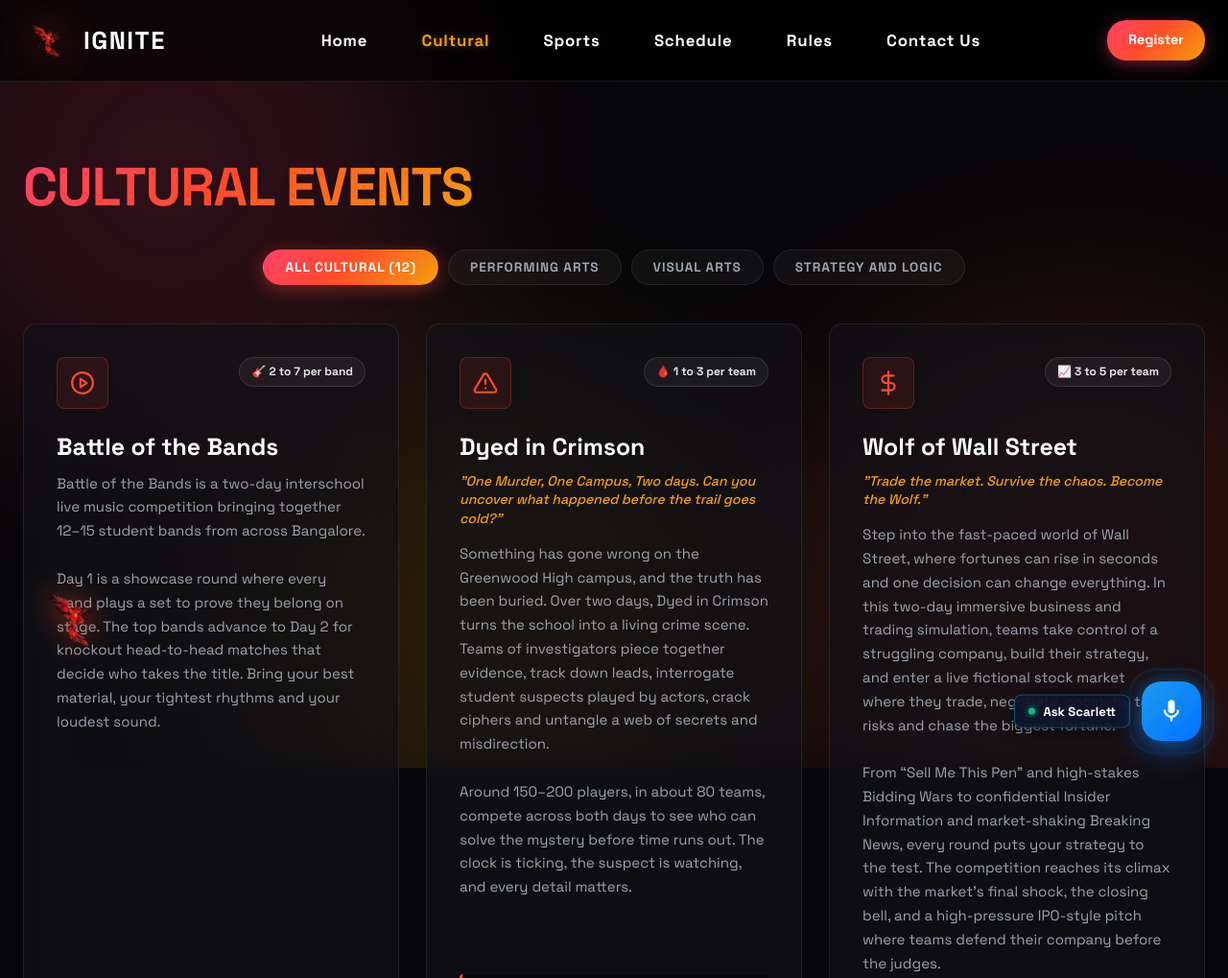
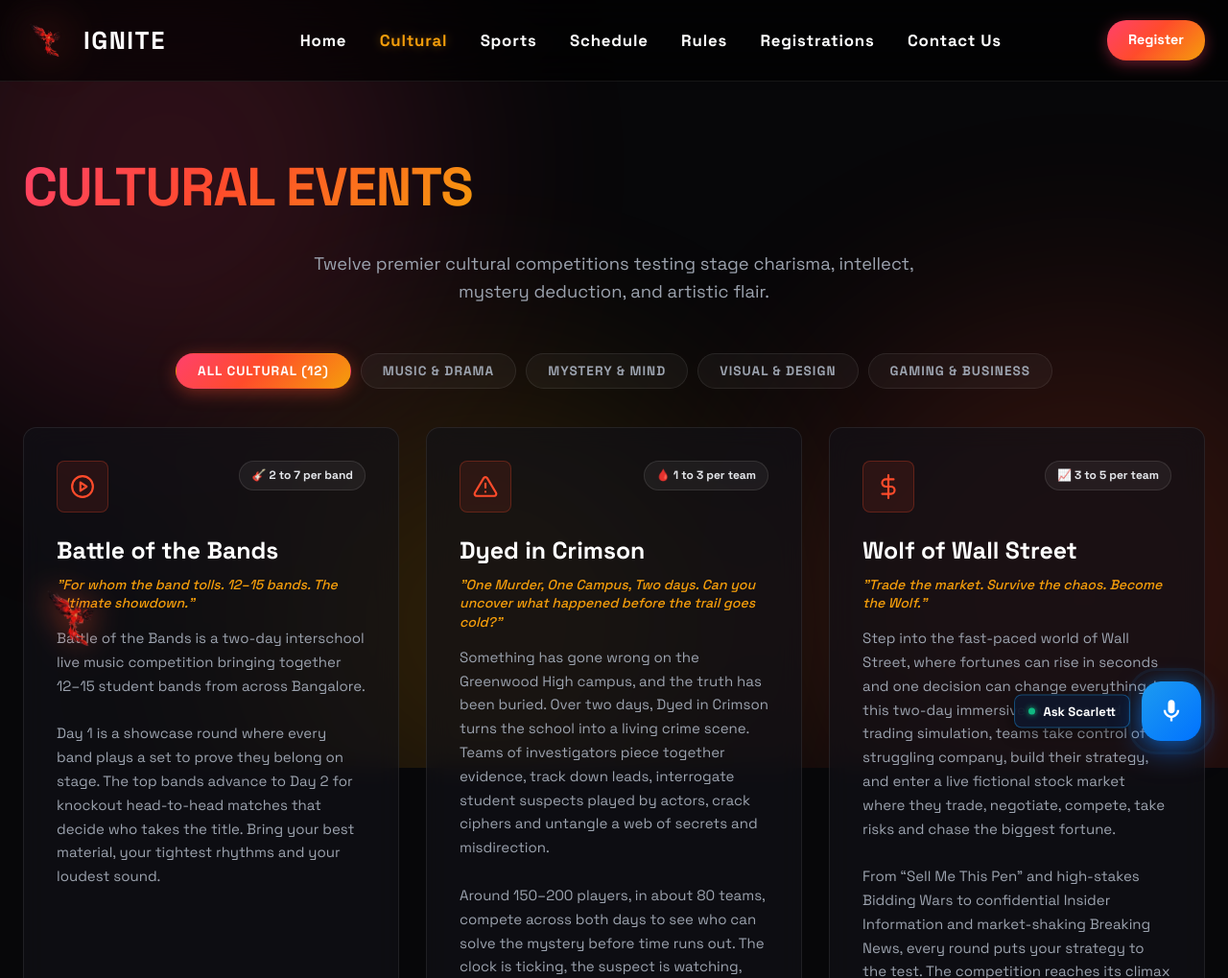
Before and after one commit to arjunvoruganti/Gwh_Ignite, a plain HTML site: page cultural.html in a window 1280 px wide. Shown: the top 1019 px of the page at 96% size. Drawn offline with Linux system fonts and the light colour scheme; a web font is replaced by a local one.

Commit message:
Update cultural.html

```diff
--- a/cultural.html
+++ b/cultural.html
@@ -34,11 +34,12 @@
                 <a href="sports.html">Sports</a>
                 <a href="schedule.html">Schedule</a>
                 <a href="rules.html">Rules</a>
+                <a href="registrations.html">Registrations</a>
                 <a href="contact.html">Contact Us</a>
             </div>
 
             <div class="nav-cta-group">
-                <a href="contact.html" class="btn-register-nav">Register</a>
+                <a href="registrations.html" class="btn-register-nav">Register</a>
             </div>
         </div>
     </nav>
@@ -47,13 +48,15 @@
     <section class="section-page">
         <div class="container">
             <h1 class="section-title gradient-text">Cultural Events</h1>
+            <p class="section-subtitle">Twelve premier cultural competitions testing stage charisma, intellect, mystery deduction, and artistic flair.</p>
 
             <!-- Sub Filter Bar -->
             <div class="event-filter-bar">
                 <button class="sub-filter-btn active" data-filter="all">All Cultural (12)</button>
-                <button class="sub-filter-btn" data-filter="performing">Performing Arts</button>
-                <button class="sub-filter-btn" data-filter="visual">Visual Arts</button>
-                <button class="sub-filter-btn" data-filter="logic">Strategy and Logic</button>
+                <button class="sub-filter-btn" data-filter="performing">Music &amp; Drama</button>
+                <button class="sub-filter-btn" data-filter="mystery">Mystery &amp; Mind</button>
+                <button class="sub-filter-btn" data-filter="creative">Visual &amp; Design</button>
+                <button class="sub-filter-btn" data-filter="gaming">Gaming &amp; Business</button>
             </div>
 
             <div class="events-grid" id="culturalGrid">
@@ -70,6 +73,7 @@
                         <span class="event-participants-badge">🎸 2 to 7 per band</span>
                     </div>
                     <h3>Battle of the Bands</h3>
+                    <div class="event-tagline">"For whom the band tolls. 12–15 bands. The ultimate showdown."</div>
                     <p>
                         Battle of the Bands is a two-day interschool live music competition bringing together 12–15 student bands from across Bangalore.<br><br>
                         Day 1 is a showcase round where every band plays a set to prove they belong on stage. The top bands advance to Day 2 for knockout head-to-head matches that decide who takes the title. Bring your best material, your tightest rhythms and your loudest sound.
@@ -88,12 +92,12 @@
                             <dt>Per school</dt><dd>Up to 2 bands</dd>
                             <dt>When</dt><dd>Showcase Day 1, finals Day 2</dd>
                         </dl>
-                        <a href="contact.html#register" class="event-action">Register Band →</a>
+                        <a href="registrations.html" class="event-action">Register Band →</a>
                     </div>
                 </div>
 
                 <!-- 2. Dyed in Crimson -->
-                <div class="event-card" id="dyed-in-crimson" data-category="logic">
+                <div class="event-card" id="dyed-in-crimson" data-category="mystery">
                     <div class="event-card-top">
                         <div class="event-icon-box">
                             <svg viewBox="0 0 24 24" fill="none" stroke-width="2" stroke-linecap="round" stroke-linejoin="round">
@@ -124,12 +128,12 @@
                             <dt>Capacity</dt><dd>~80 teams (150–200 players)</dd>
                             <dt>When</dt><dd>Both days (Two-day mystery)</dd>
                         </dl>
-                        <a href="contact.html#register" class="event-action">Register Team →</a>
+                        <a href="registrations.html" class="event-action">Register Team →</a>
                     </div>
                 </div>
 
                 <!-- 3. Wolf of Wall Street -->
-                <div class="event-card" id="wolf-of-wall-street" data-category="logic">
+                <div class="event-card" id="wolf-of-wall-street" data-category="gaming">
                     <div class="event-card-top">
                         <div class="event-icon-box">
                             <svg viewBox="0 0 24 24" fill="none" stroke-width="2" stroke-linecap="round" stroke-linejoin="round">
@@ -159,12 +163,12 @@
                             <dt>Per school</dt><dd>Up to 2 teams</dd>
                             <dt>When</dt><dd>Both days (Live simulation)</dd>
                         </dl>
-                        <a href="contact.html#register" class="event-action">Register Team →</a>
+                        <a href="registrations.html" class="event-action">Register Team →</a>
                     </div>
                 </div>
 
                 <!-- 4. Veritas -->
-                <div class="event-card" id="veritas" data-category="logic">
+                <div class="event-card" id="veritas" data-category="mystery">
                     <div class="event-card-top">
                         <div class="event-icon-box">
                             <svg viewBox="0 0 24 24" fill="none" stroke-width="2" stroke-linecap="round" stroke-linejoin="round">
@@ -194,7 +198,7 @@
                             <dt>Per school</dt><dd>Up to 2 teams</dd>
                             <dt>When</dt><dd>Both days, a winner each day</dd>
                         </dl>
-                        <a href="contact.html#register" class="event-action">Register Team →</a>
+                        <a href="registrations.html" class="event-action">Register Team →</a>
                     </div>
                 </div>
 
@@ -235,7 +239,7 @@
                             <dt>Per school</dt><dd>1 team</dd>
                             <dt>When</dt><dd>Both days</dd>
                         </dl>
-                        <a href="contact.html#register" class="event-action">Register Team →</a>
+                        <a href="registrations.html" class="event-action">Register Team →</a>
                     </div>
                 </div>
 
@@ -271,12 +275,12 @@
                             <dt>Per school</dt><dd>Up to 2 teams</dd>
                             <dt>When</dt><dd>Day 1 heats, finals Day 2</dd>
                         </dl>
-                        <a href="contact.html#register" class="event-action">Register Crew →</a>
+                        <a href="registrations.html" class="event-action">Register Crew →</a>
                     </div>
                 </div>
 
                 <!-- 7. Dress to Impress -->
-                <div class="event-card" id="dress-to-impress" data-category="visual">
+                <div class="event-card" id="dress-to-impress" data-category="creative">
                     <div class="event-card-top">
                         <div class="event-icon-box">
                             <svg viewBox="0 0 24 24" fill="none" stroke-width="2" stroke-linecap="round" stroke-linejoin="round">
@@ -306,7 +310,7 @@
                             <dt>Per school</dt><dd>Up to 2 teams</dd>
                             <dt>When</dt><dd>Day 1 showcase, finals Day 2</dd>
                         </dl>
-                        <a href="contact.html#register" class="event-action">Register Team →</a>
+                        <a href="registrations.html" class="event-action">Register Team →</a>
                     </div>
                 </div>
 
@@ -343,12 +347,12 @@
                             <dt>Per school</dt><dd>Up to 3 singers</dd>
                             <dt>When</dt><dd>Day 1 only</dd>
                         </dl>
-                        <a href="contact.html#register" class="event-action">Register Solo →</a>
+                        <a href="registrations.html" class="event-action">Register Solo →</a>
                     </div>
                 </div>
 
                 <!-- 9. Through the Lens -->
-                <div class="event-card" id="through-the-lens" data-category="visual">
+                <div class="event-card" id="through-the-lens" data-category="creative">
                     <div class="event-card-top">
                         <div class="event-icon-box">
                             <svg viewBox="0 0 24 24" fill="none" stroke-width="2" stroke-linecap="round" stroke-linejoin="round">
@@ -378,12 +382,12 @@
                             <dt>Per school</dt><dd>Up to 3 photographers</dd>
                             <dt>When</dt><dd>Both days</dd>
                         </dl>
-                        <a href="contact.html#register" class="event-action">Register Solo →</a>
+                        <a href="registrations.html" class="event-action">Register Solo →</a>
                     </div>
                 </div>
 
                 <!-- 10. Kryptos Visos -->
-                <div class="event-card" id="kryptos-visos" data-category="visual">
+                <div class="event-card" id="kryptos-visos" data-category="creative">
                     <div class="event-card-top">
                         <div class="event-icon-box">
                             <svg viewBox="0 0 24 24" fill="none" stroke-width="2" stroke-linecap="round" stroke-linejoin="round">
@@ -415,12 +419,12 @@
                             <dt>Per school</dt><dd>Up to 2 teams</dd>
                             <dt>When</dt><dd>Day 1 heats, finals Day 2</dd>
                         </dl>
-                        <a href="contact.html#register" class="event-action">Register Duo →</a>
+                        <a href="registrations.html" class="event-action">Register Duo →</a>
                     </div>
                 </div>
 
                 <!-- 11. Respawn -->
-                <div class="event-card" id="respawn" data-category="logic">
+                <div class="event-card" id="respawn" data-category="gaming">
                     <div class="event-card-top">
                         <div class="event-icon-box">
                             <svg viewBox="0 0 24 24" fill="none" stroke-width="2" stroke-linecap="round" stroke-linejoin="round">
@@ -450,12 +454,12 @@
                             <dt>Per school</dt><dd>1 entry per game</dd>
                             <dt>When</dt><dd>Day 1 heats, finals Day 2</dd>
                         </dl>
-                        <a href="contact.html#register" class="event-action">Register Gaming Squad →</a>
+                        <a href="registrations.html" class="event-action">Register Gaming Squad →</a>
                     </div>
                 </div>
 
                 <!-- 12. Radioshack -->
-                <div class="event-card" id="radioshack" data-category="logic">
+                <div class="event-card" id="radioshack" data-category="gaming">
                     <div class="event-card-top">
                         <div class="event-icon-box">
                             <svg viewBox="0 0 24 24" fill="none" stroke-width="2" stroke-linecap="round" stroke-linejoin="round">
@@ -485,7 +489,7 @@
                             <dt>Format</dt><dd>Arcade drop-in mini-games</dd>
                             <dt>When</dt><dd>Both days, drop in any time</dd>
                         </dl>
-                        <a href="contact.html#register" class="event-action">Register / Drop In →</a>
+                        <a href="registrations.html" class="event-action">Register / Drop In →</a>
                     </div>
                 </div>
 
@@ -509,6 +513,7 @@
                 <li><a href="sports.html">Sports</a></li>
                 <li><a href="schedule.html">Schedule</a></li>
                 <li><a href="rules.html">Rules</a></li>
+                <li><a href="registrations.html">Registrations</a></li>
                 <li><a href="contact.html">Contact Us</a></li>
             </ul>
             <p style="text-transform: uppercase; letter-spacing: 2px; font-size: 0.8rem; color: var(--text-subtle);">© 2026 Greenwood High International School</p>
```
